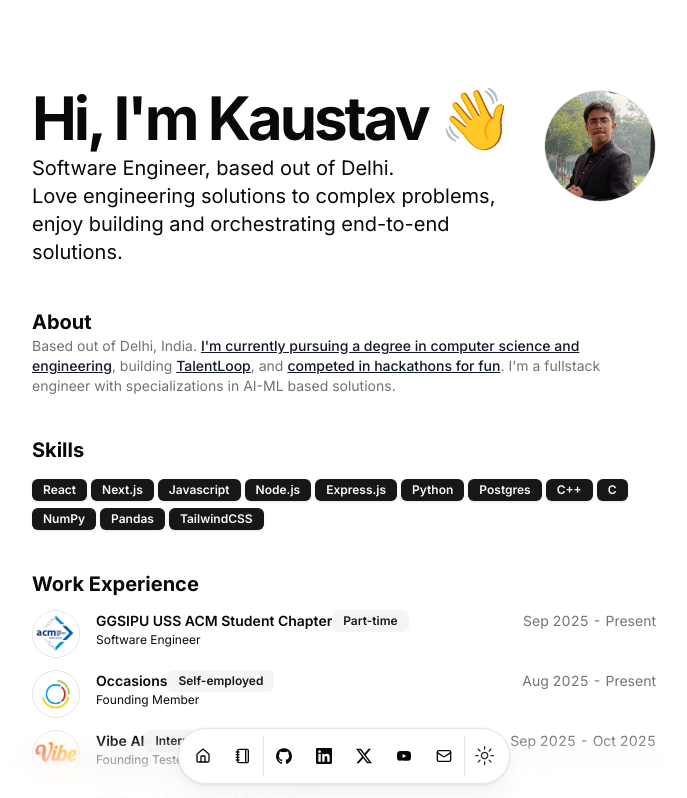
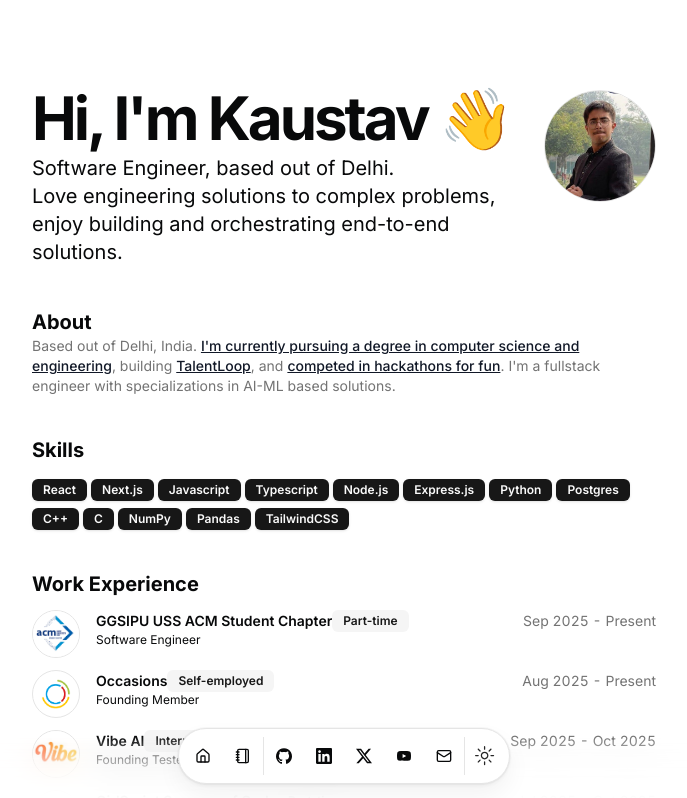
Before and after one commit to kaustavbhalla/temp-portfolio, a Next.js app in the folder portfolio/: page / in a window 1280 px wide. Shown: the top 798 px of the page, without its empty margins (296-983 px from the left). Built offline with nearby package versions, Linux system fonts and the light colour scheme.

Commit message:
skills added

```diff
--- a/portfolio/src/data/resume.tsx
+++ b/portfolio/src/data/resume.tsx
@@ -16,6 +16,7 @@ export const DATA = {
     "React",
     "Next.js",
     "Javascript",
+    "Typescript",
     "Node.js",
     "Express.js",
     "Python",
```
